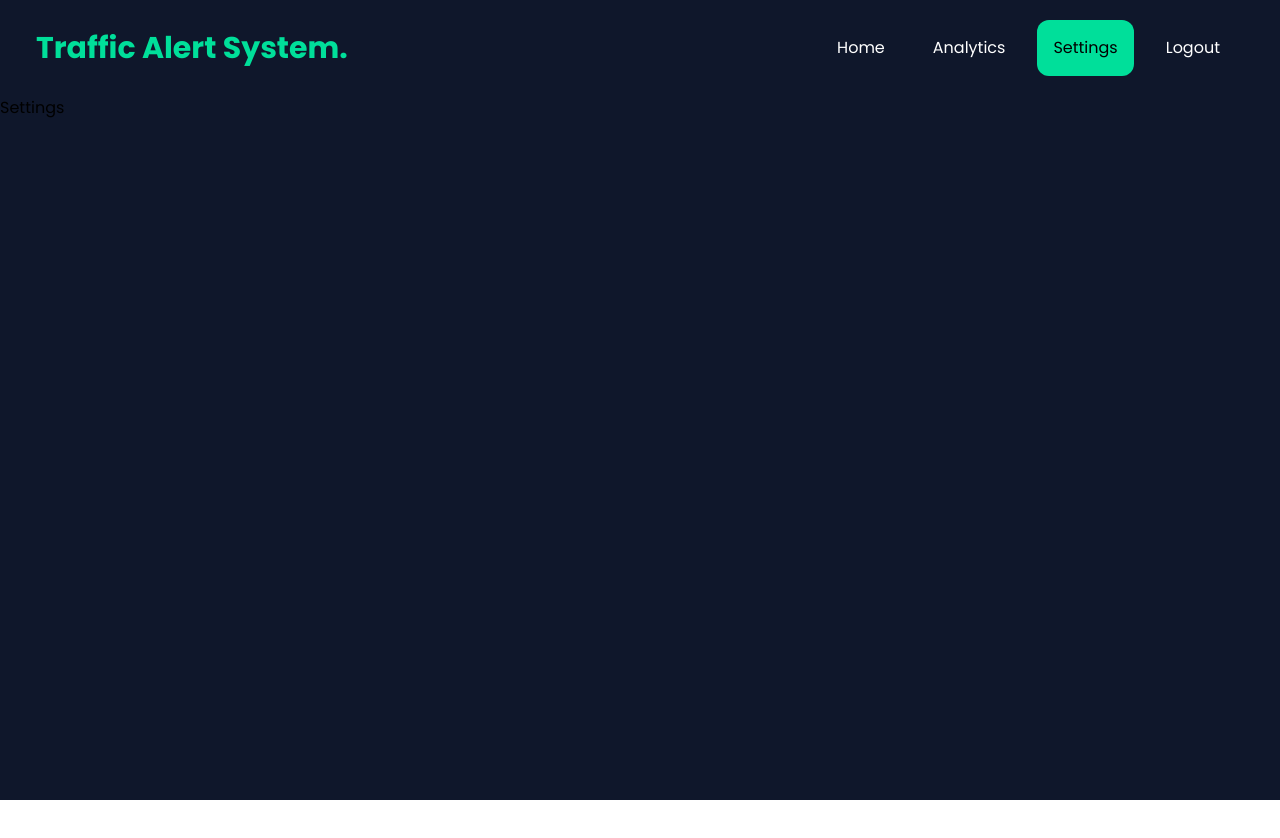
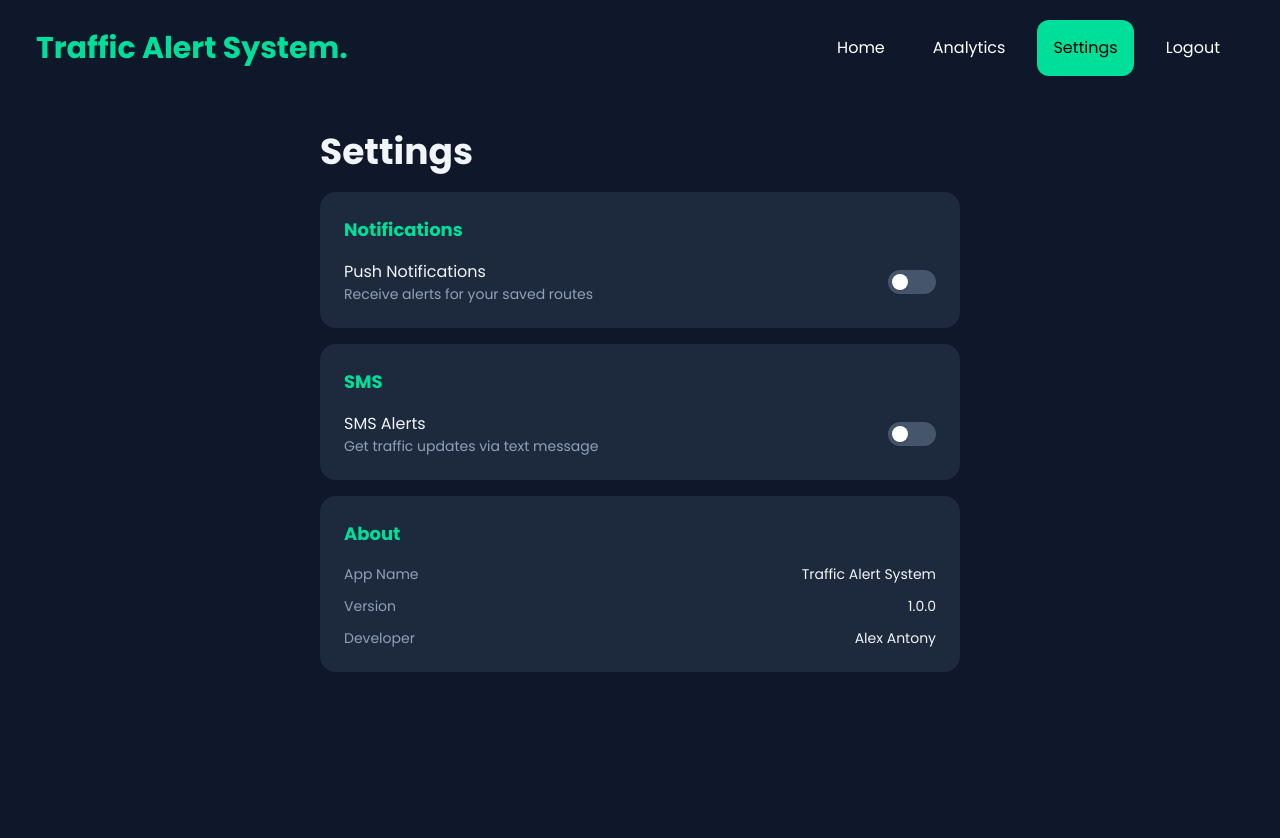
Before and after one commit to alexgantony/traffic_sms_notifier, a React (Vite) app in the folder frontend/: page /settings in a window 1280 px wide. Shown: the top 838 px of the page. Before the commit the page ends 800 px from the top, so only its background shows below. Built offline with nearby package versions, Linux system fonts and the light colour scheme; sample sign-in values are in the browser's storage.

Commit message:
feat: add settings page with notification and SMS toggles and about section

```diff
--- a/frontend/src/pages/Settings.jsx
+++ b/frontend/src/pages/Settings.jsx
@@ -1,7 +1,88 @@
+import { useState } from 'react';
+
+const Toggle = ({ enabled, onToggle }) => (
+  <button
+    onClick={onToggle}
+    className={`relative w-12 h-6 rounded-full transition-colors duration-200 ${
+      enabled ? 'bg-[#00df9a]' : 'bg-slate-600'
+    }`}
+  >
+    <span
+      className={`absolute top-1 left-1 w-4 h-4 bg-white rounded-full shadow transition-transform duration-200 ${
+        enabled ? 'translate-x-6' : 'translate-x-0'
+      }`}
+    />
+  </button>
+);
+
 const Settings = () => {
+  const [notificationsEnabled, setNotificationsEnabled] = useState(false);
+  const [smsEnabled, setSmsEnabled] = useState(false);
+
   return (
-    <div>
-      <h1>Settings</h1>
+    <div className='min-h-screen bg-slate-900 text-slate-100 p-4'>
+      <div className='max-w-2xl mx-auto px-4'>
+        <div className='py-5'>
+          <h1 className='font-bold text-4xl'>Settings</h1>
+        </div>
+
+        <div className='space-y-4'>
+          {/* Notifications */}
+          <div className='bg-slate-800 rounded-2xl p-6'>
+            <h2 className='text-[#00df9a] font-semibold text-lg mb-4'>
+              Notifications
+            </h2>
+            <div className='flex items-center justify-between'>
+              <div>
+                <p className='font-medium text-slate-100'>Push Notifications</p>
+                <p className='text-sm text-slate-400'>
+                  Receive alerts for your saved routes
+                </p>
+              </div>
+              <Toggle
+                enabled={notificationsEnabled}
+                onToggle={() => setNotificationsEnabled((prev) => !prev)}
+              />
+            </div>
+          </div>
+
+          {/* SMS */}
+          <div className='bg-slate-800 rounded-2xl p-6'>
+            <h2 className='text-[#00df9a] font-semibold text-lg mb-4'>SMS</h2>
+            <div className='flex items-center justify-between'>
+              <div>
+                <p className='font-medium text-slate-100'>SMS Alerts</p>
+                <p className='text-sm text-slate-400'>
+                  Get traffic updates via text message
+                </p>
+              </div>
+              <Toggle
+                enabled={smsEnabled}
+                onToggle={() => setSmsEnabled((prev) => !prev)}
+              />
+            </div>
+          </div>
+
+          {/* About */}
+          <div className='bg-slate-800 rounded-2xl p-6'>
+            <h2 className='text-[#00df9a] font-semibold text-lg mb-4'>About</h2>
+            <div className='space-y-3 text-sm text-slate-400'>
+              <div className='flex justify-between'>
+                <span>App Name</span>
+                <span className='text-slate-100'>Traffic Alert System</span>
+              </div>
+              <div className='flex justify-between'>
+                <span>Version</span>
+                <span className='text-slate-100'>1.0.0</span>
+              </div>
+              <div className='flex justify-between'>
+                <span>Developer</span>
+                <span className='text-slate-100'>Alex Antony</span>
+              </div>
+            </div>
+          </div>
+        </div>
+      </div>
     </div>
   );
 };
```
